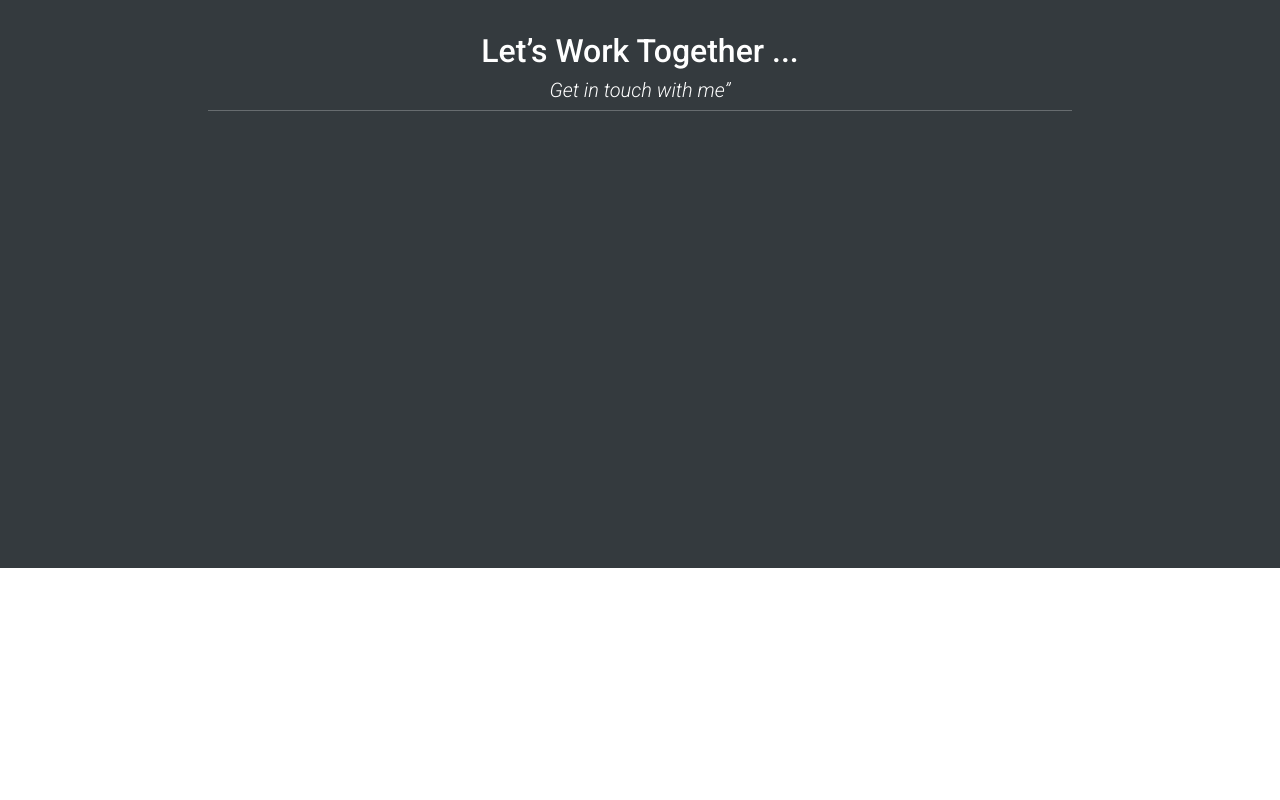
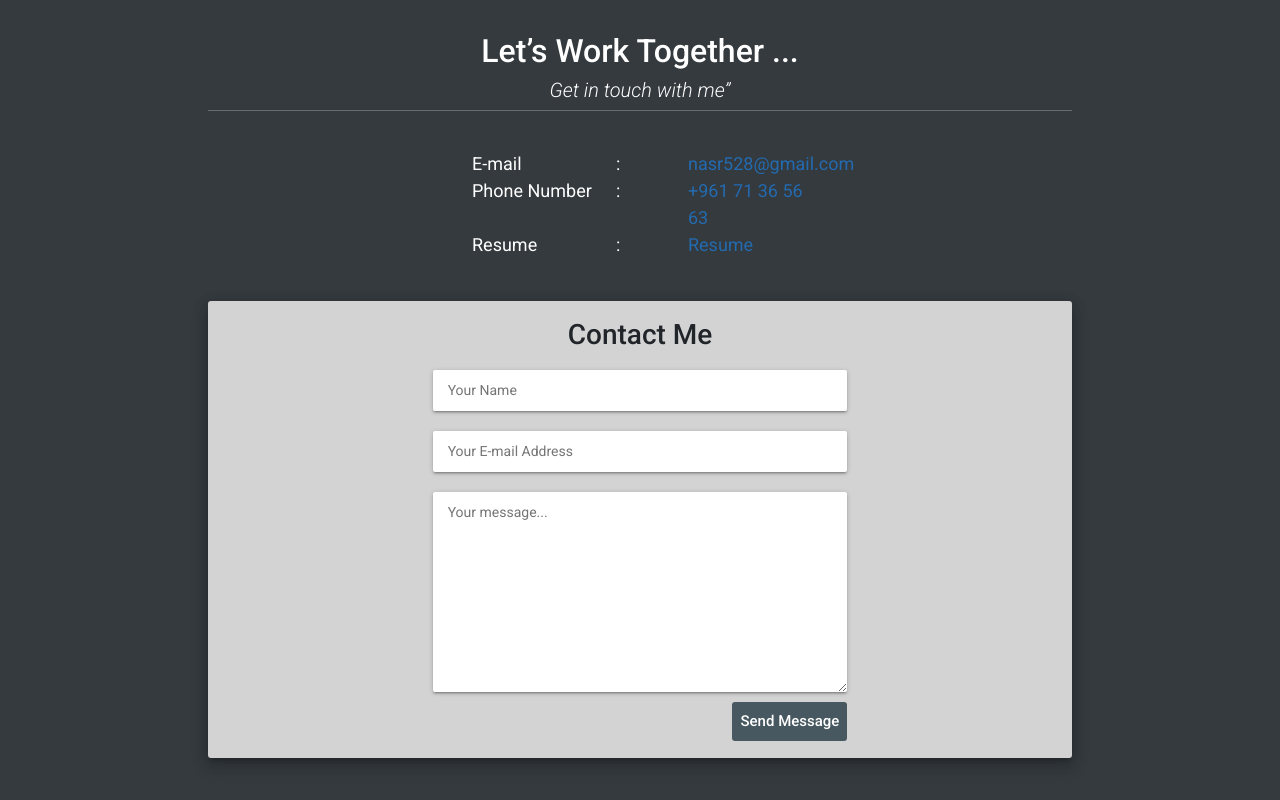
Before and after one commit to Nicolanasr/updated-portfolio, a Next.js app: page / in a window 1280 px wide. Shown: the part 5094-5894 px from the top of the page. Before the commit the page ends 5662 px from the top, so only its background shows below. Built offline with nearby package versions, Linux system fonts and the light colour scheme.

Commit message:
added working contact form

```diff
--- /dev/null
+++ b/Components/ContactForm/ContactForm.jsx
@@ -0,0 +1,50 @@
+import React, { useRef } from "react";
+
+import Button from "../UI/Button/Button";
+
+import classes from "./ContactForm.module.css";
+
+const ContactForm = () => {
+	const email = useRef("");
+	const message = useRef("");
+	const yourName = useRef("");
+
+	const handleSubmit = (e) => {
+		e.preventDefault();
+		let data = { name: yourName.current.value, email: email.current.value, message: message.current.value };
+
+		fetch("/api/contact", {
+			method: "POST",
+			headers: {
+				Accept: "application/json, text/plain, */*",
+				"Content-Type": "application/json",
+			},
+			body: JSON.stringify(data),
+		})
+			.then((res) => {
+				console.log("Response received");
+				if (res.status === 200) {
+					console.log("message sent!");
+					email.current.value = "";
+					yourName.current.value = "";
+					message.current.value = "";
+					window.scrollTo(0, 0);
+				}
+			})
+			.catch((err) => console.log(err));
+	};
+
+	return (
+		<div className={classes.contactForm}>
+			<h3>Contact Me</h3>
+			<form onSubmit={(e) => handleSubmit(e)}>
+				<input ref={yourName} type="text" name="yourName" placeholder="Your Name" className={classes.name} required />
+				<input ref={email} type="email" name="email" placeholder="Your E-mail Address" className={classes.email} required />
+				<textarea ref={message} tye="text" name="message" placeholder="Your message..." className={classes.message} required />
+				<Button style={{ backgroundColor: "#475860", color: "white", padding: "8px", alignSelf: "flex-end" }}>Send Message</Button>
+			</form>
+		</div>
+	);
+};
+
+export default ContactForm;
--- /dev/null
+++ b/Components/ContactForm/ContactForm.module.css
@@ -0,0 +1,46 @@
+.contactForm {
+	margin-top: 5%;
+	/* height: 500px; */
+	width: 100%;
+	background-color: #d3d3d3;
+	box-shadow: 0px 8px 17px 2px rgba(0, 0, 0, 0.14), 0px 3px 14px 2px rgba(0, 0, 0, 0.12), 0px 5px 5px -3px rgba(0, 0, 0, 0.2);
+	border-radius: 3px;
+	display: flex;
+	flex-direction: column;
+	align-items: center;
+	padding: 2%;
+}
+
+.contactForm h3 {
+	letter-spacing: 8.5%;
+	font-weight: 500;
+}
+
+.contactForm form {
+	display: flex;
+	flex-direction: column;
+	width: 50%;
+	align-items: center;
+}
+
+.contactForm input,
+.contactForm textarea {
+	font-size: 14px;
+	border: none;
+	outline: none;
+	border-radius: 2px;
+	padding: 10px 15px;
+	box-shadow: 0px 2px 2px 0px rgba(0, 0, 0, 0.14), 0px 3px 1px -2px rgba(0, 0, 0, 0.12), 0px 1px 5px 0px rgba(0, 0, 0, 0.2);
+	width: 100%;
+	margin: 10px 0;
+}
+
+.message {
+	height: 200px;
+}
+
+@media (max-width: 700px) {
+	.contactForm form {
+        width: 100%;
+    }
+}
--- /dev/null
+++ b/Components/ContactInfo/ContactInfo.jsx
@@ -0,0 +1,28 @@
+import React from "react";
+
+import classes from "./ContactInfo.module.css";
+
+const ContactInfo = () => {
+	return (
+		<div className={classes.contactInfo}>
+			<div className="row">
+				<div className="col-md-2 col-sm-4 col">E-mail</div>
+				<div className="col-md-1 col-sm-1 col-1">:</div>
+				<div className="col-md-2 col-sm-4 col"><a href="mailto:nasr528@gmail.com">nasr528@gmail.com</a></div>
+			</div>
+			<div className="row">
+				<div className="col-md-2 col-sm-4 col">Phone Number</div>
+				<div className="col-md-1 col-sm-1 col-1">:</div>
+				<div className="col-md-2 col-sm-4 col"><a href="tel:+96171365663">+961 71 36 56 63</a></div>
+			</div>
+
+			<div className="row">
+				<div className="col-md-2 col-sm-4 col">Resume</div>
+				<div className="col-md-1 col-sm-1 col-1">:</div>
+				<div className="col-md-2 col-sm-4 col"><a href="/resume" target="_blank">Resume</a></div>
+			</div>
+		</div>
+	);
+};
+
+export default ContactInfo;
--- /dev/null
+++ b/Components/ContactInfo/ContactInfo.module.css
@@ -0,0 +1,17 @@
+.contactInfo {
+    display: flex;
+    flex-direction: column;
+    align-items: center;
+    color: white;
+    font-size: 18px;
+    font-weight: 400;
+}
+
+.contactInfo a {
+    color: #246aaf;
+}
+
+.contactInfo > div {
+    justify-content: center;
+    width: 100%;
+}
--- a/Components/Footer/Footer.jsx
+++ b/Components/Footer/Footer.jsx
@@ -1,7 +1,10 @@
 import React from "react";
+
 import Container from "../../Layout/Container/Container";
+import ContactForm from "../ContactForm/ContactForm";
+import ContactInfo from "../ContactInfo/ContactInfo";
+import SectionIntro from "../SectionIntro/SectionIntro";
 
-import SectionIntro from "../SectionIntro/SectionIntro";
 
 import classes from "./Footer.module.css";
 
@@ -16,6 +19,9 @@ const Footer = () => {
 					titleStyles={{ color: "white" }}
 					lineBreakerColor="rgb(255 255 255 / 25%)"
 				/>
+
+				<ContactInfo />
+				<ContactForm />
 			</Container>
 		</div>
 	);
--- a/Components/Footer/Footer.module.css
+++ b/Components/Footer/Footer.module.css
@@ -1,6 +1,5 @@
 .footer {
     width: 100%;
-    height: 600px;
     background-color: #343A3E;
     	padding: 5%;
 }
--- a/Components/UI/Button/Button.jsx
+++ b/Components/UI/Button/Button.jsx
@@ -9,6 +9,7 @@ const Button = (props) => {
 			className={`${classes.button} ${props.className && props.className} ${props.btnStyle && classes[props.btnStyle]} ${
 				props.btnSize && classes[props.btnSize]
 			}`}
+			style={{ ...props.style || '' }}
 		>
 			{props.children}
 		</button>
--- /dev/null
+++ b/middleware/mongodb.js
@@ -0,0 +1,18 @@
+require("dotenv").config();
+import mongoose from "mongoose";
+
+const connectDB = (handler) => async (req, res) => {
+	if (mongoose.connections[0].readyState) {
+		// Use current db connection
+		return handler(req, res);
+	}
+	// Use new db connection
+	console.log(process.env.mongodburl)
+	await mongoose.connect(process.env.mongodburl, {
+		useUnifiedTopology: true,
+		useNewUrlParser: true,
+	});
+	return handler(req, res);
+};
+
+export default connectDB;
--- /dev/null
+++ b/models/emails.js
@@ -0,0 +1,27 @@
+import mongoose from "mongoose";
+var Schema = mongoose.Schema;
+
+var emails = new Schema({
+	name: {
+		type: String,
+		required: true,
+	},
+	email: {
+		type: String,
+		required: true,
+	},
+	message: {
+		type: String,
+		required: true,
+	},
+	sent: {
+		type: Date,
+		default: Date.now,
+	},
+});
+
+mongoose.models = {};
+
+var Emails = mongoose.model("Emails", emails);
+
+export default Emails;
--- a/package.json
+++ b/package.json
@@ -11,7 +11,10 @@
   },
   "dependencies": {
     "bootstrap": "^5.0.0-beta3",
+    "dotenv": "^10.0.0",
+    "mongoose": "^6.0.8",
     "next": "11.1.2",
+    "nodemailer": "^6.6.5",
     "react": "17.0.2",
     "react-dom": "17.0.2"
   },
--- /dev/null
+++ b/pages/api/contact.js
@@ -0,0 +1,47 @@
+import connectDB from "../../middleware/mongodb";
+import Emails from "../../models/emails";
+
+const handler = async (req, res) => {
+	require("dotenv").config();
+	let nodemailer = require("nodemailer");
+
+	const mailData = {
+		from: req.body.email,
+		to: "nasr528@gmail.com",
+		subject: `Message From ${req.body.name} - ${req.body.email}`,
+		text: req.body.message + " | Sent from: " + req.body.email,
+		html: `<div>${req.body.message}</div><br><p>Sent from: ${req.body.name} - ${req.body.email}</p>`,
+	};
+
+	const transporter = nodemailer.createTransport({
+		port: 465,
+		host: "smtp.gmail.com",
+		auth: {
+			user: "nicolasnasr69@gmail.com",
+			pass: process.env.password,
+		},
+		secure: true,
+	});
+
+	transporter.sendMail(mailData, function (err, info) {
+		if (err) res.status(500).send(err);
+	});
+
+	// ADD contact form to database
+	const { name, email, message } = req.body;
+	if (name && email && message) {
+		try {
+			var contact = new Emails({
+				name,
+				email,
+				message,
+			});
+			var emailSent = await contact.save();
+			return res.status(200).send(emailSent);
+		} catch (err) {
+			res.status(200).send(err);
+		}
+	}
+};
+
+export default connectDB(handler);
```
Also changed, not shown: 2 other files (tests, documents, lock files or other folders).
